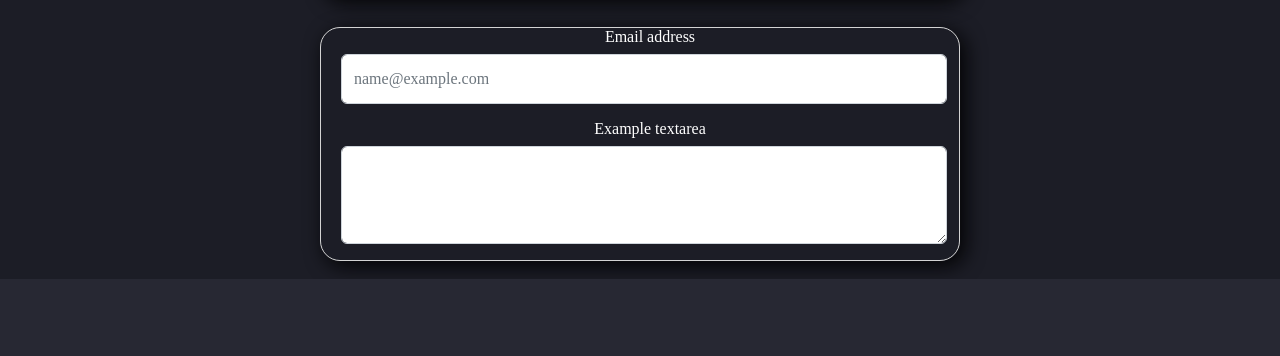
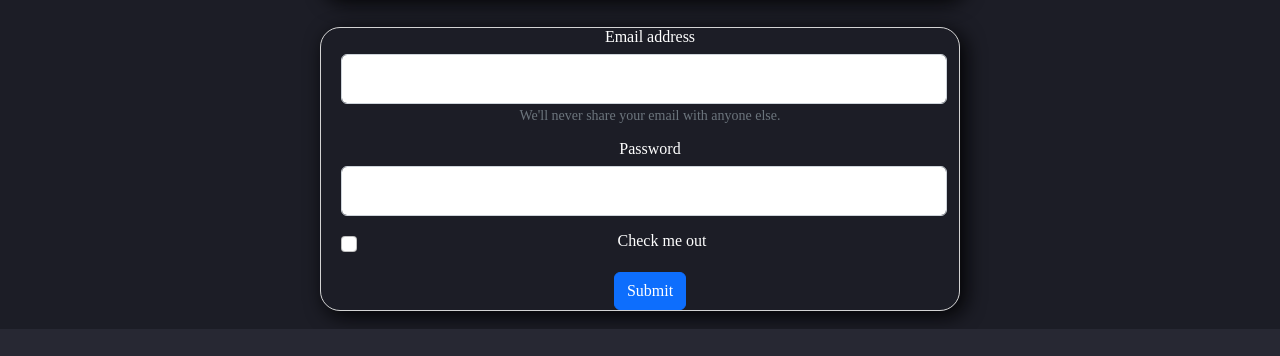
Before and after one commit to Zharik11/portfolio, a plain HTML site: page Experience.html in a window 1280 px wide. Shown: the part 422-778 px from the top of the page. Drawn offline with Linux system fonts and the light colour scheme.

Commit message:
Mon portfolio

```diff
--- a/Experience.html
+++ b/Experience.html
@@ -35,15 +35,25 @@
             <p> J'ai fais 1 semaine de stage dans un magasin informatique</p>
         </section>
         <!--------------------- BOOTSTRAP FORMULAIRE ----------------------------->
-        <section class="page1"><div class="mb-3">
-            <label for="exampleFormControlInput1" class="form-label">Email address</label>
-            <input type="email" class="form-control" id="exampleFormControlInput1" placeholder="name@example.com">
-          </div>
-          <div class="mb-3">
-            <label for="exampleFormControlTextarea1" class="form-label">Example textarea</label>
-            <textarea class="form-control" id="exampleFormControlTextarea1" rows="3"></textarea>
-          </div>
+        <section class="page1">
+            <form>
+                <div class="mb-3">
+                <label for="exampleInputEmail1" class="form-label">Email address</label>
+                <input type="email" class="form-control" id="exampleInputEmail1" aria-describedby="emailHelp">
+                <div id="emailHelp" class="form-text">We'll never share your email with anyone else.</div>
+                </div>
+                <div class="mb-3">
+                <label for="exampleInputPassword1" class="form-label">Password</label>
+                <input type="password" class="form-control" id="exampleInputPassword1">
+                </div>
+                <div class="mb-3 form-check">
+                <input type="checkbox" class="form-check-input" id="exampleCheck1">
+                <label class="form-check-label" for="exampleCheck1">Check me out</label>
+                </div>
+                <button type="submit" class="btn btn-primary">Submit</button>
+            </form>
         </section>
+
         <br>
         <!-------------------------- Bas de page ---------------------------->
         <footer id="footer">
```
